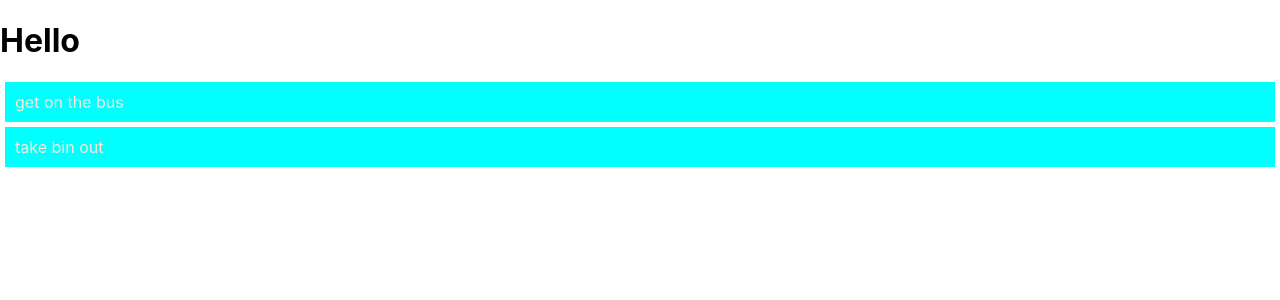
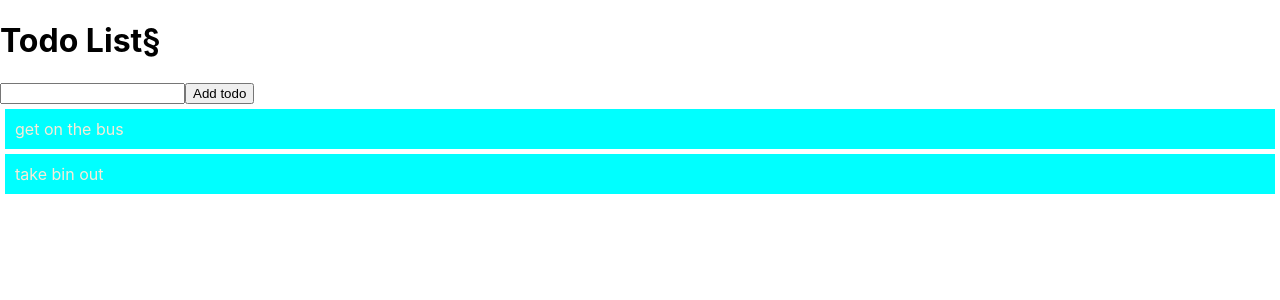
Before and after one commit to Martin2251/newtodo, a React (Create React App) app: page / in a window 1280 px wide. Shown: the top 300 px of the page. Built offline with nearby package versions, Linux system fonts and the light colour scheme.

Commit message:
added input and button

```diff
--- a/src/App.js
+++ b/src/App.js
@@ -8,7 +8,11 @@ function App() {
 
   return (
     <div>
-      <h1> Hello</h1>
+      <h1> Todo List§</h1>
+      <div>
+        <input></input>
+        <button>Add todo</button>
+      </div>
       {todos.map((todo) => (
         <Todo todo={todo} />
       ))}
```
